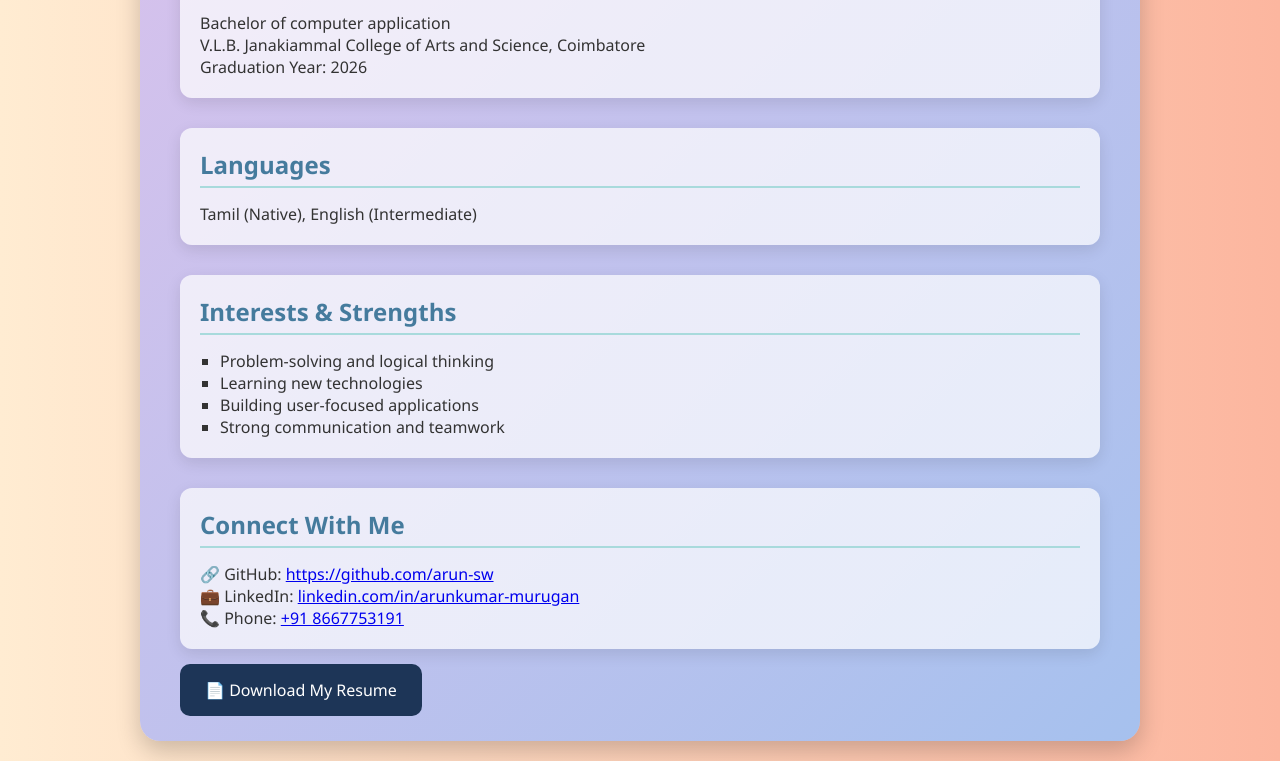
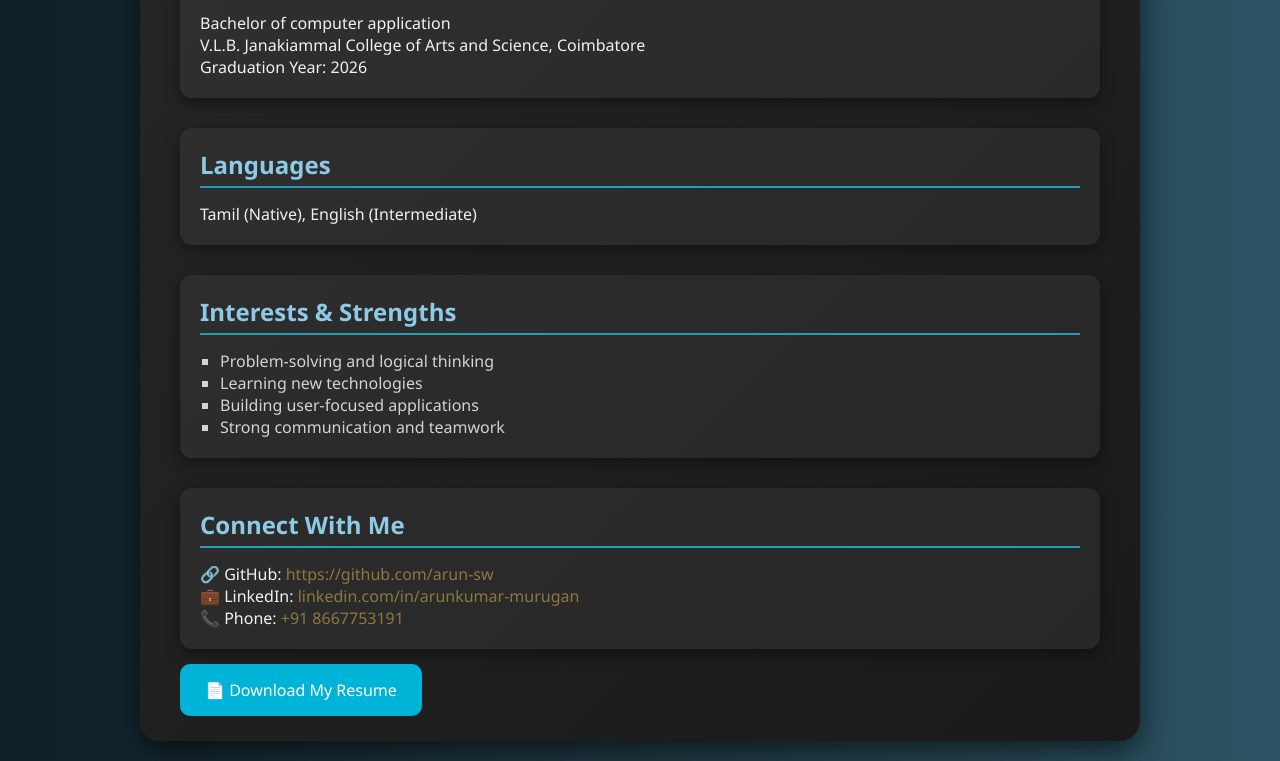
Before and after one commit to arun-sw/MY-Resume, a plain HTML site: page index.html in a window 1280 px wide. Shown: the part 1518-2279 px from the top of the page. Drawn offline with Linux system fonts and the light colour scheme.

Commit message:
Update style.css

```diff
--- a/style.css
+++ b/style.css
@@ -1,4 +1,3 @@
-/* Reset and base setup */
 * {
     margin: 0;
     padding: 0;
@@ -7,24 +6,22 @@
 
 body {
     font-family: 'Segoe UI', sans-serif;
-    background: linear-gradient(to right, #ffecd2, #fcb69f); /* soft orange-pink harmony */
-    color: #333;
+    background: linear-gradient(to right, #0f2027, #203a43, #2c5364);
+    color: #f1f1f1;
     min-height: 100vh;
     padding: 20px;
 }
 
-/* Main colorful container box */
 .container {
     max-width: 1000px;
     margin: auto;
-    background: linear-gradient(135deg, #fbc2eb, #a6c1ee); /* colorful gradient */
+    background: linear-gradient(135deg, #2d2d2d, #1a1a1a); /* dark gradient background */
     border-radius: 20px;
     padding: 40px;
-    box-shadow: 0 10px 25px rgba(0, 0, 0, 0.2);
+    box-shadow: 0 10px 30px rgba(0, 0, 0, 0.6);
     animation: fadeIn 1s ease-in-out;
 }
 
-/* Header styling */
 header {
     text-align: center;
     margin-bottom: 40px;
@@ -32,61 +29,66 @@ header {
 
 h1 {
     font-size: 3em;
-    color: #e63946;
+    color: #ff6f61;
 }
 
 #typewriter {
     font-size: 1.5em;
-    color: #1d3557;
+    color: #00d4ff;
     font-weight: bold;
     height: 40px;
 }
 
-/* Section titles */
 h2 {
-    color: #457b9d;
-    border-bottom: 2px solid #a8dadc;
+    color: #8ecae6;
+    border-bottom: 2px solid #219ebc;
     padding-bottom: 5px;
     margin-bottom: 15px;
 }
+a {
+    color: #8e783e;
+    text-decoration: none;
+    transition: color 0.3s;
+}
 
-/* Sections */
+
 .section {
     margin-bottom: 30px;
     animation: fadeIn 1s ease-in-out;
-    background: rgba(255, 255, 255, 0.7); /* white glass effect inside */
+    background: rgba(255, 255, 255, 0.05);
     padding: 20px;
     border-radius: 12px;
-    box-shadow: 0 5px 15px rgba(0, 0, 0, 0.1);
+    box-shadow: 0 5px 15px rgba(0, 0, 0, 0.4);
 }
 
-/* List styling */
+
 ul {
     list-style-type: square;
     padding-left: 20px;
+    color: #d3d3d3;
 }
 
-/* Button styling */
+
 .btn {
-    background: #1d3557;
-    color: #fff;
+    background: #00b4d8;
+    color: #ffffff;
     padding: 15px 25px;
     border-radius: 10px;
     text-decoration: none;
-    transition: background 0.3s;
+    transition: background 0.3s, transform 0.2s;
 }
 
 .btn:hover {
-    background: #e63946;
+    background: #36328b;
+    transform: scale(1.05);
 }
 
-/* Animations */
+
 @keyframes fadeIn {
     from { opacity: 0; transform: translateY(20px); }
     to { opacity: 1; transform: translateY(0); }
 }
 
-/* Responsive layout for mobile */
 @media (max-width: 768px) {
     .container {
         padding: 20px;
@@ -100,6 +102,7 @@ ul {
         font-size: 1.2em;
     }
 }
+
 @keyframes gradientFlow {
     0% { background-position: 0% 50%; }
     50% { background-position: 100% 50%; }
```
